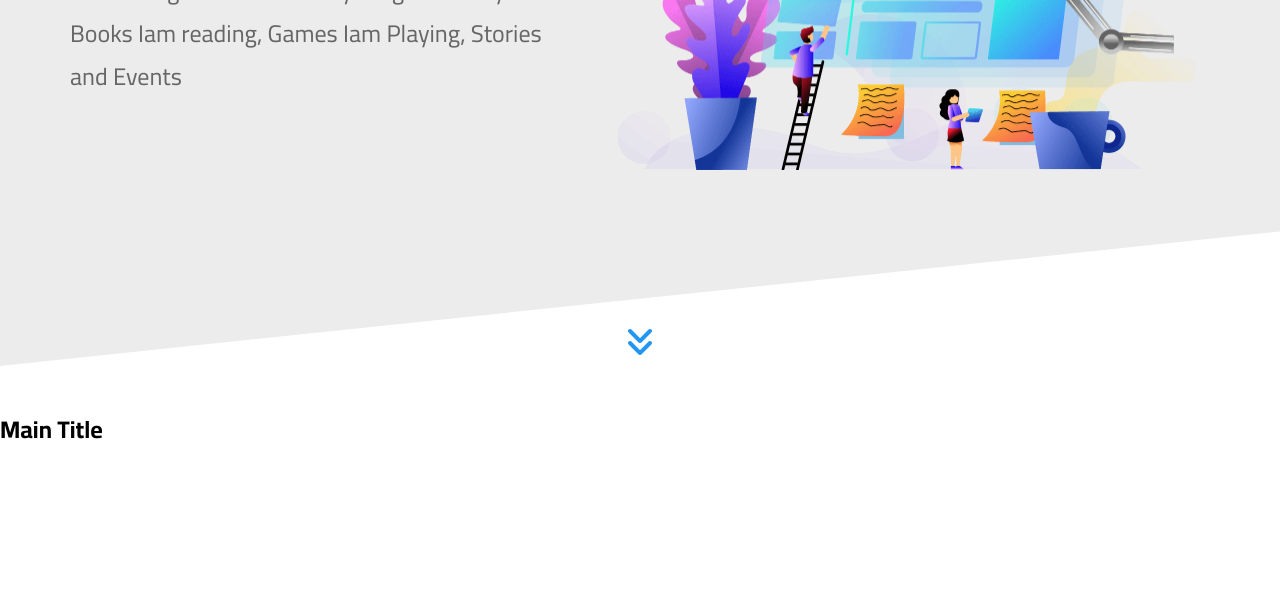
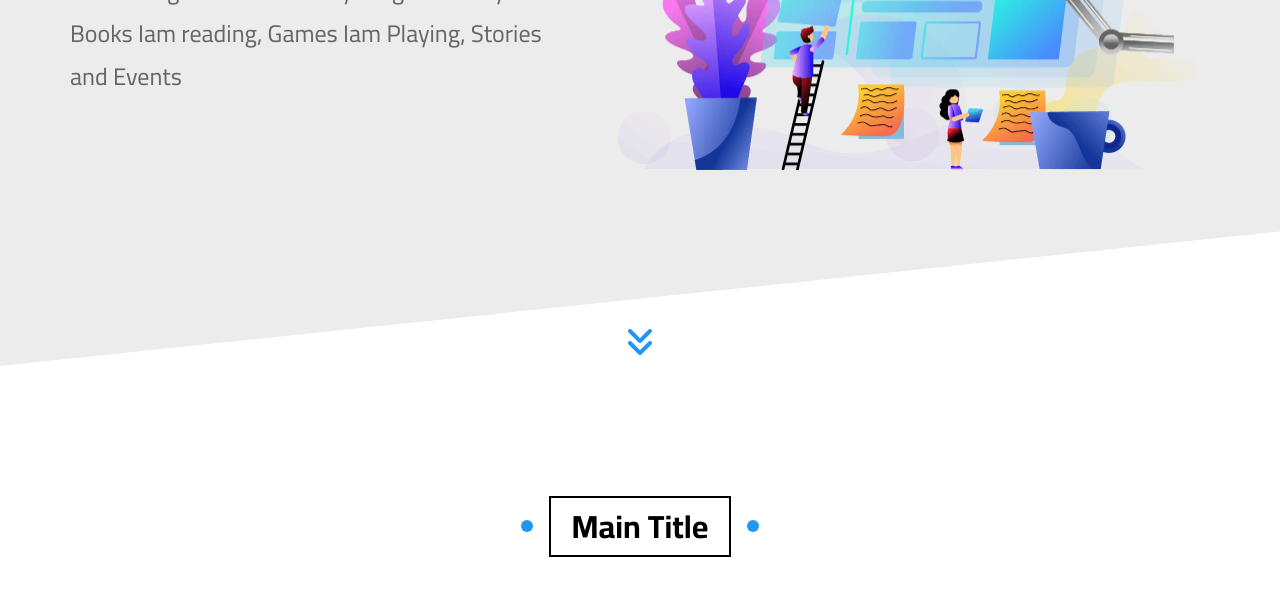
Before and after one commit to mojahid-belaman/Amazing-Template-About-Myself, a plain HTML site: page index.html in a window 1280 px wide. Shown: the part 404-1000 px from the top of the page. Before the commit the page ends 867 px from the top, so only its background shows below. Drawn offline with Linux system fonts and the light colour scheme.

Commit message:
style main-title

```diff
--- a/css/mojahid.css
+++ b/css/mojahid.css
@@ -44,6 +44,44 @@ ul {
     .container {
         width: 1170px;
     }
+}
+.main-title {
+    margin: 100px auto;
+    border: 2px solid #000;
+    padding: 10px 20px;
+    width: fit-content;
+    font-size: 32px;
+    position: relative;
+}
+.main-title::before,
+.main-title::after {
+    content: '';
+    position: absolute;
+    width: 12px;
+    height: 12px;
+    background-color: var(--main-color);
+    border-radius: 50%;
+    top: 50%;
+    transform: translateY(-50%);
+}
+.main-title::before {
+    left: -30px;
+}
+.main-title::after {
+    right: -30px;
+}
+.main-title:hover::before {
+    z-index: -1;
+    animation: left-move 0.5s linear forwards;
+}
+.main-title:hover::after {
+    z-index: -1;
+    animation: right-move 0.5s linear forwards;
+}
+.main-title:hover {
+    color: #FFF;
+    border: 2px solid #FFF;
+    transition-delay: 0.5s;
 }
 /* End Global Rules */
 /* Start Header */
@@ -184,9 +222,6 @@ ul {
 .header .mega-menu .links li a i {
     margin-right: 15px;
 }
-.header .mega-menu .image {
-
-}
 .header .mega-menu .image img {
     max-width: 100%;
 }
@@ -298,4 +333,30 @@ ul {
         transform: translateY(-10px);
     }
 }
+@keyframes left-move {
+    50% {
+        left: 0;
+        width: 12px;
+        height: 12px;
+    }
+    100% {
+        left: 0;
+        border-radius: 0;
+        width: 50%;
+        height: 100%;
+    }
+}
+@keyframes right-move {
+    50% {
+        right: 0;
+        width: 12px;
+        height: 12px;
+    }
+    100% {
+        right: 0;
+        border-radius: 0;
+        width: 50%;
+        height: 100%;
+    }
+}
 /* End Animation */
```
